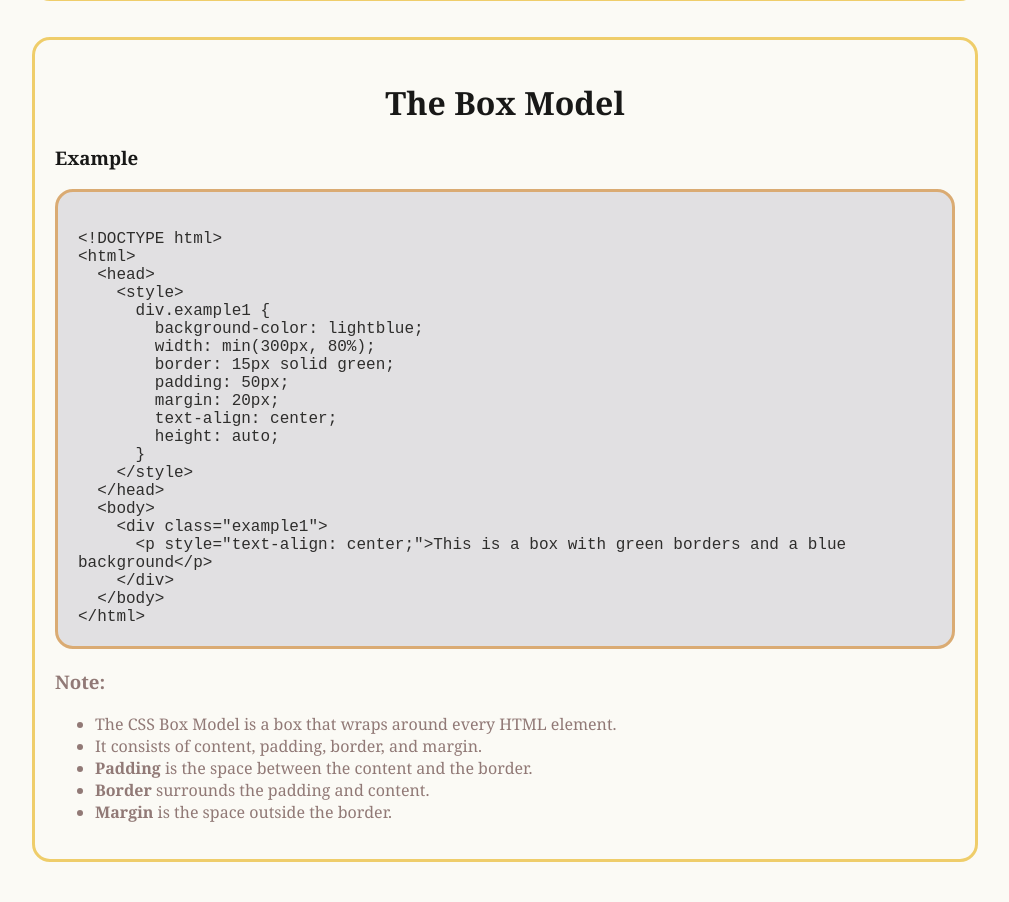
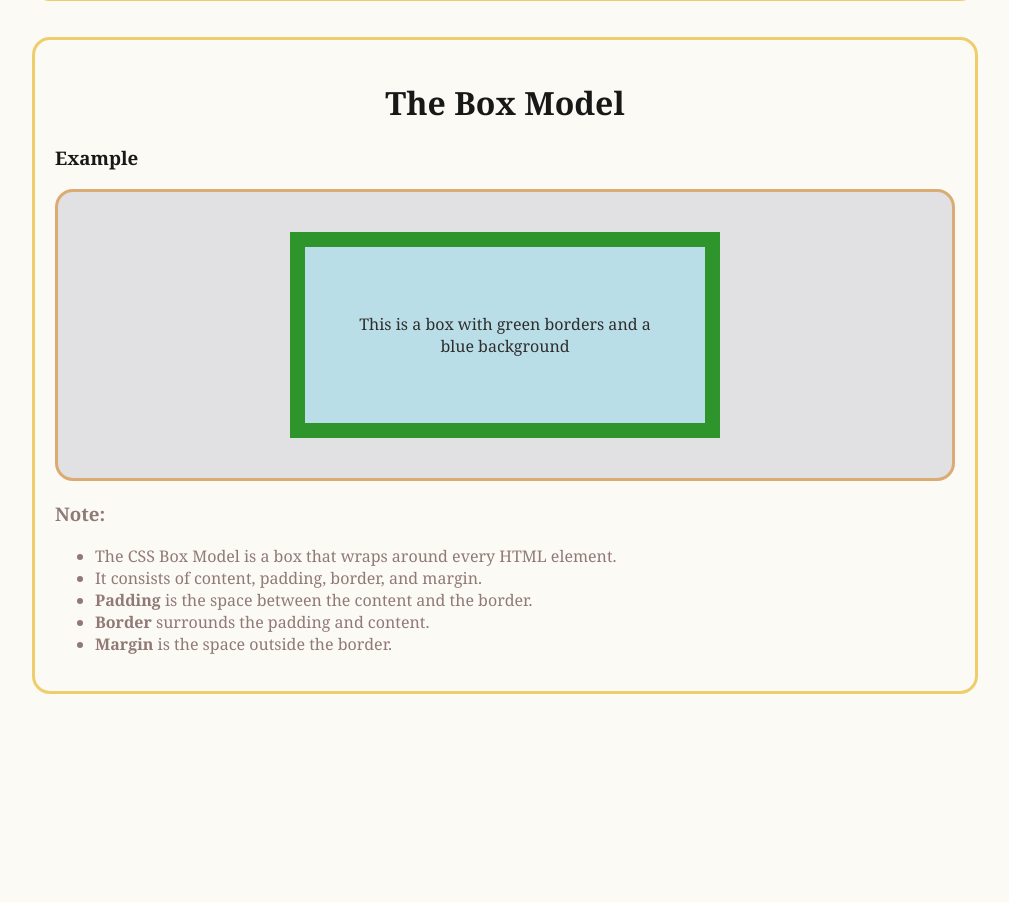
Before and after one commit to lyndent17-source/Let-sPassB20, a Flask app: page /css-review in a window 1280 px wide. Shown: the part 1888-2790 px from the top of the page, without its empty margins (135-1144 px from the left). After the commit the page ends 2582 px from the top, so only its background shows below. Run offline with Flask 3, Linux system fonts and the light colour scheme; the visitor is signed in with stand-in values (Sample User, id 1).

Commit message:
Modify css_review.html

```diff
--- a/templates/css_review.html
+++ b/templates/css_review.html
@@ -60,6 +60,17 @@
     }
     .subsection-box code{
       font-family: "Courier New", monospace;
+    }
+    .box-model-preview {
+      background-color: lightblue;
+      width: min(300px, 80%);
+      border: 15px solid green;
+      padding: 50px;
+      margin: 20px auto;
+      text-align: center;
+      height: auto;
+      opacity: 1;
+      box-sizing: content-box;
     }
   </style>
 </head>
@@ -152,30 +163,10 @@ h1 {
     <h3>Example</h3>
 
     <div class="subsection-box">
-<pre><code>
-&lt;!DOCTYPE html&gt;
-&lt;html&gt;
-  &lt;head&gt;
-    &lt;style&gt;
-      div.example1 {
-        background-color: lightblue;
-        width: min(300px, 80%);
-        border: 15px solid green;
-        padding: 50px;
-        margin: 20px;
-        text-align: center;
-        height: auto;
-      }
-    &lt;/style&gt;
-  &lt;/head&gt;
-  &lt;body&gt;
-    &lt;div class="example1"&gt;
-      &lt;p style="text-align: center;"&gt;This is a box with green borders and a blue background&lt;/p&gt;
-    &lt;/div&gt;
-  &lt;/body&gt;
-&lt;/html&gt;
-</code></pre>
-    </div>
+      <div class="box-model-preview">
+        <p style="text-align: center;">This is a box with green borders and a blue background</p>
+      </div>
+      </div>
 
     <h3 style="color: #866C69;">Note:</h3>
     <ul style="color: #866C69;">
```
